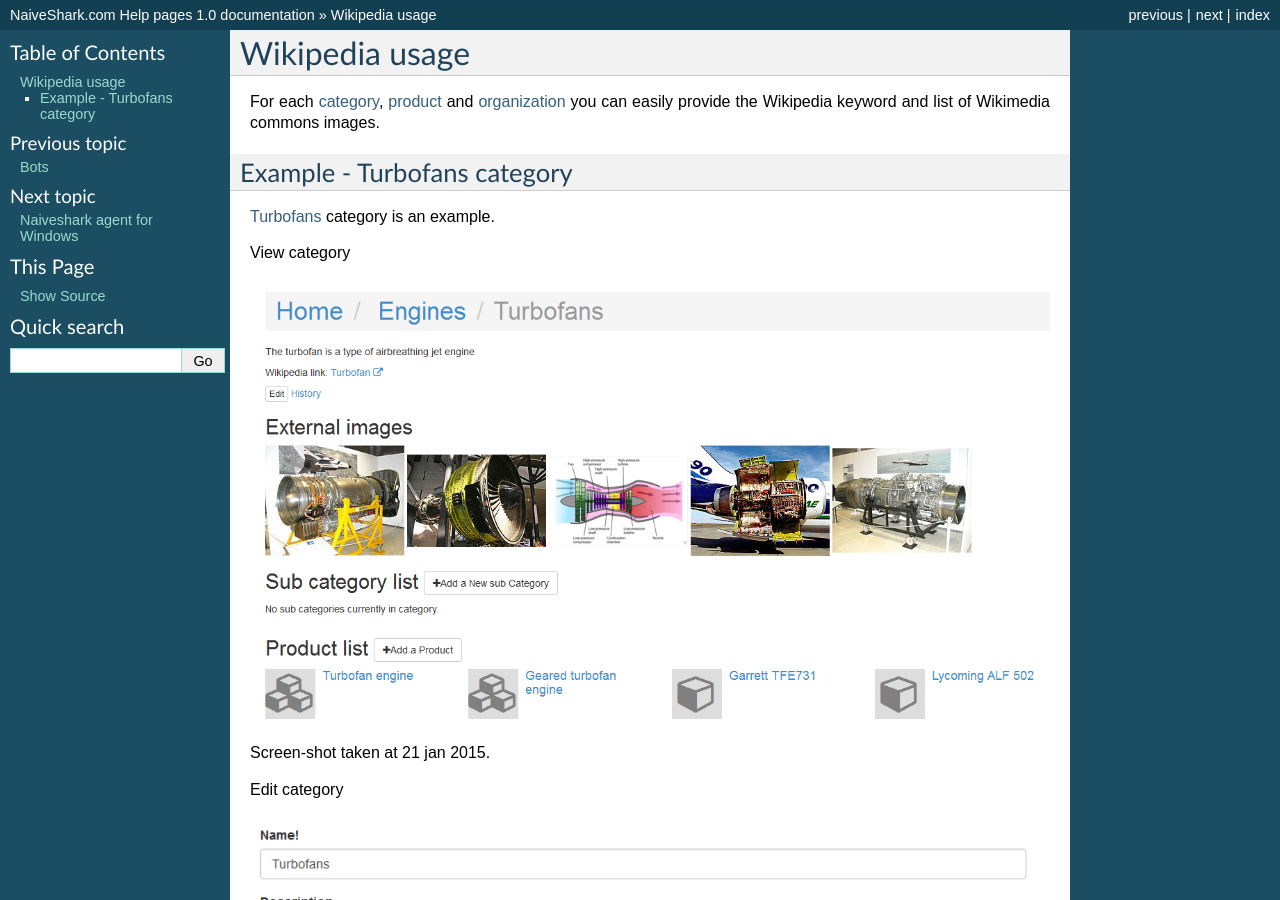
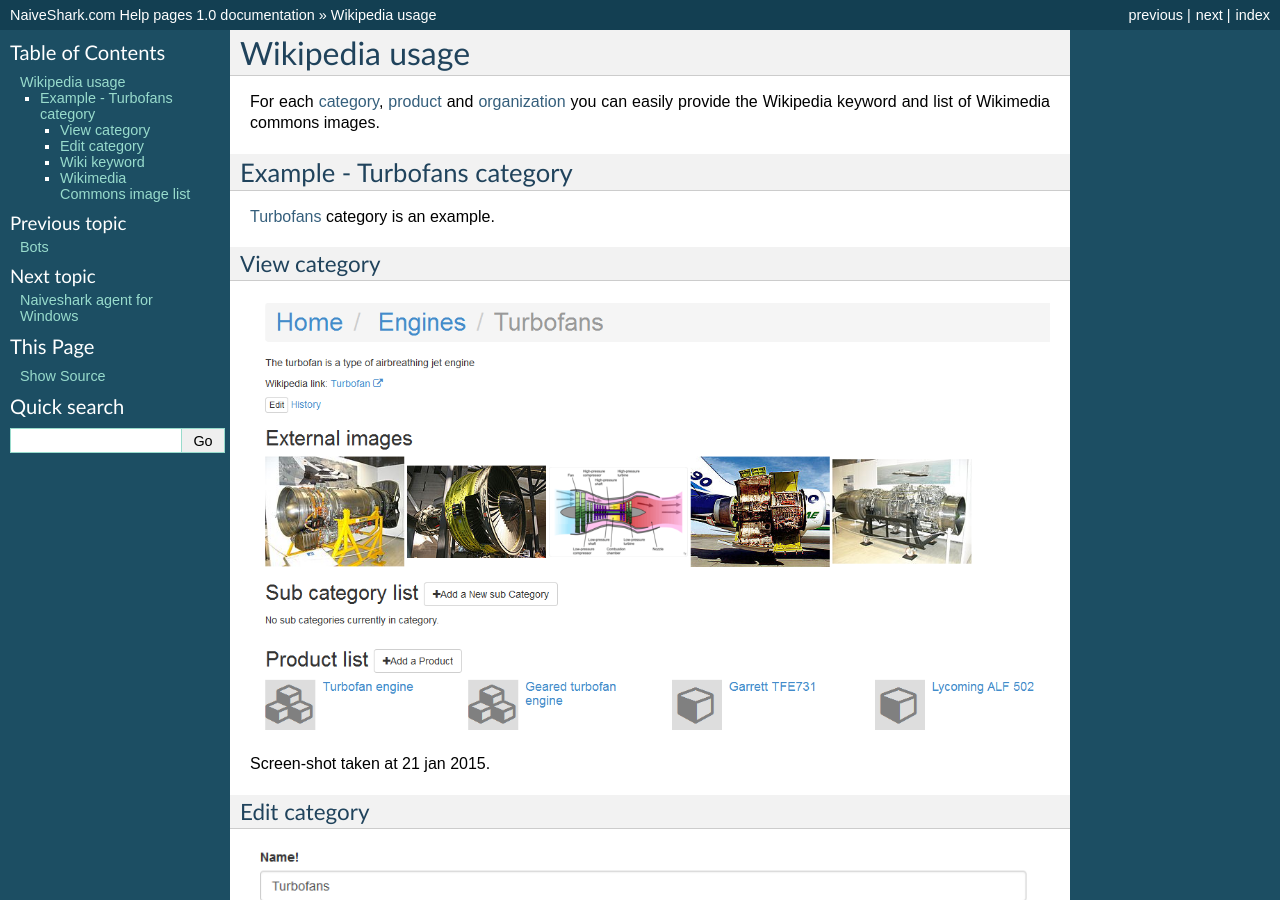
Before and after one commit to NaiveShark/NaiveSharkComDoc, a Sphinx documentation site: the page built from docs/wikipedia.rst, in a window 1280 px wide and 900 px high. Built offline with Sphinx 7.4.7, drawn with Linux system fonts in a browser that asks for light colours; some of the changed text lies outside the part shown.

Commit message:
формат страницы wiki

```diff
--- a/docs/wikipedia.rst
+++ b/docs/wikipedia.rst
@@ -10,18 +10,26 @@
 `Turbofans <http://www.naiveshark.com/product/category/7/>`_ category is an example.
 
 View category
+^^^^^^^^^^^^^
 
 .. image:: img/site/category/Turbofans_NaiveShark.png
 
 Screen-shot taken at 21 jan 2015.
 
 Edit category
+^^^^^^^^^^^^^
 
 .. image:: img/site/category/Edit_category_Turbofans_NaiveShark.png
 
 Screen-shot taken at 21 jan 2015.
 
+Wiki keyword
+^^^^^^^^^^^^
+
 `Wiki keyword` (`Turbofan`) is a English Wikipedia article name. Full link (`https://en.wikipedia.org/wiki/Turbofan`) generated automatically.
+
+Wikimedia Commons image list
+^^^^^^^^^^^^^^^^^^^^^^^^^^^^
 
 `Wikimedia img list` is a list of images you can found at `Wikimedia Commons <https://commons.wikimedia.org/>`_.
 
```
